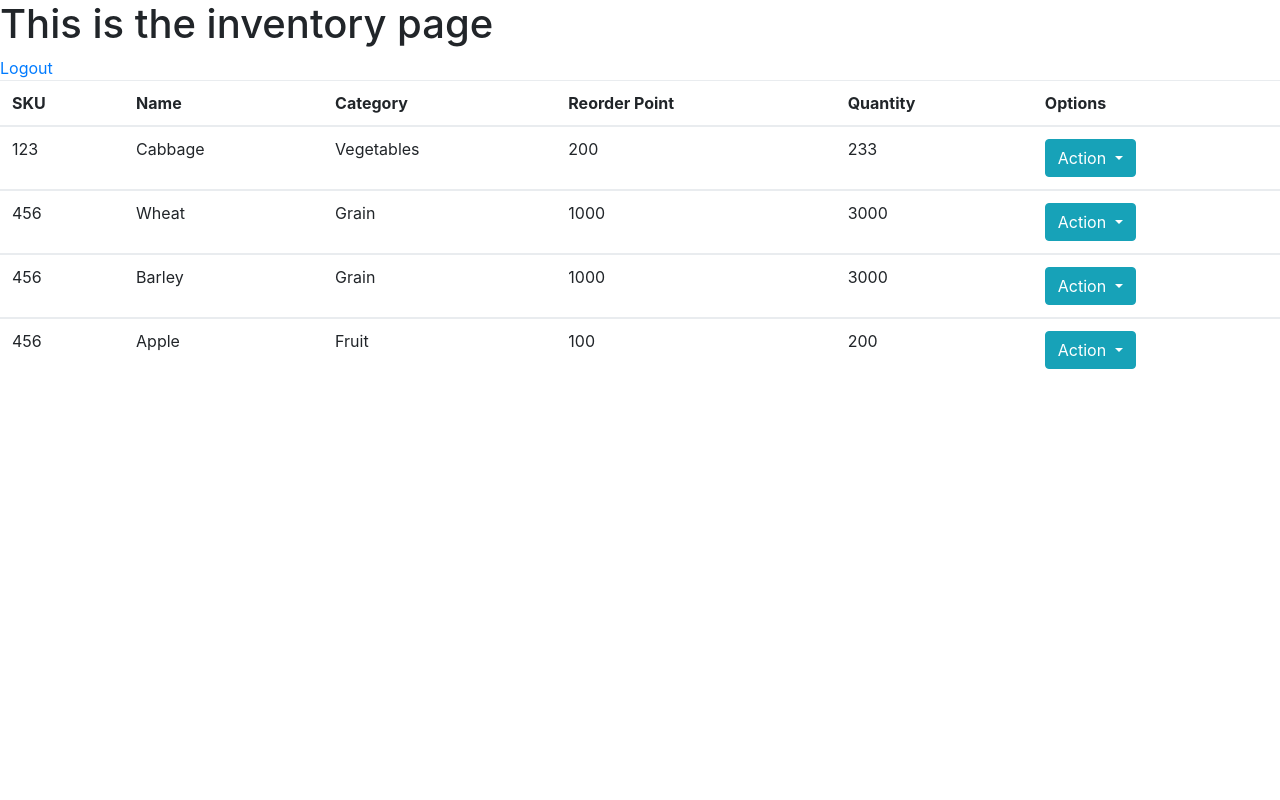
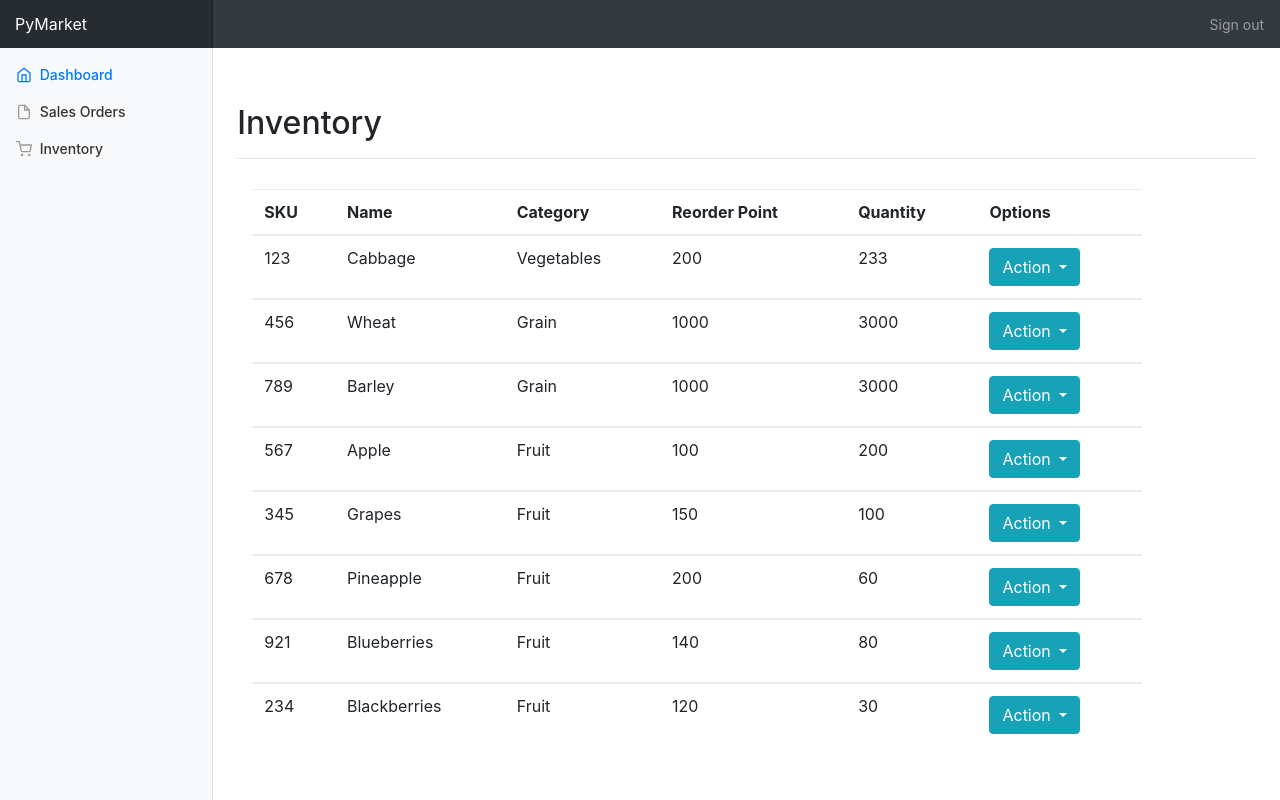
Before and after one commit to soethanv/PyMarket, a Flask app: page /inventory in a window 1280 px wide. Run offline with Flask 2, Linux system fonts and the light colour scheme; the visitor is signed in with stand-in values (Sample User, id 1); some libraries are stand-ins or nearby versions.

Commit message:
Working the dashboard frontend and on inventory. -JV

```diff
--- a/templates/base.html
+++ b/templates/base.html
@@ -11,7 +11,8 @@
       <!--END Bootstrap-->
 
       <!--PyMarket CSS-->
-
+      <!-- Custom styles for this template -->
+      <link href="dashboard.css" rel="stylesheet">
       <!--END PyMarket CSS-->
     </head>
     <body>
@@ -32,4 +33,9 @@
     <script src="https://code.jquery.com/jquery-3.2.1.slim.min.js" integrity="sha384-KJ3o2DKtIkvYIK3UENzmM7KCkRr/rE9/Qpg6aAZGJwFDMVNA/GpGFF93hXpG5KkN" crossorigin="anonymous"></script>
     <script src="https://cdnjs.cloudflare.com/ajax/libs/popper.js/1.12.3/umd/popper.min.js" integrity="sha384-vFJXuSJphROIrBnz7yo7oB41mKfc8JzQZiCq4NCceLEaO4IHwicKwpJf9c9IpFgh" crossorigin="anonymous"></script>
     <script src="https://maxcdn.bootstrapcdn.com/bootstrap/4.0.0-beta.2/js/bootstrap.min.js" integrity="sha384-alpBpkh1PFOepccYVYDB4do5UnbKysX5WZXm3XxPqe5iKTfUKjNkCk9SaVuEZflJ" crossorigin="anonymous"></script>
+    <!-- Icons -->
+    <script src="https://unpkg.com/feather-icons/dist/feather.min.js"></script>
+    <script>
+      feather.replace()
+    </script>
 </html>
--- /dev/null
+++ b/templates/dashboard.css
@@ -0,0 +1,107 @@
+body {
+  font-size: .875rem;
+}
+
+.feather {
+  width: 16px;
+  height: 16px;
+  vertical-align: text-bottom;
+}
+
+/*
+ * Sidebar
+ */
+
+.sidebar {
+  position: fixed;
+  top: 0;
+  bottom: 0;
+  left: 0;
+  z-index: 100; /* Behind the navbar */
+  padding: 48px 0 0; /* Height of navbar */
+  box-shadow: inset -1px 0 0 rgba(0, 0, 0, .1);
+}
+
+.sidebar-sticky {
+  position: relative;
+  top: 0;
+  height: calc(100vh - 48px);
+  padding-top: .5rem;
+  overflow-x: hidden;
+  overflow-y: auto; /* Scrollable contents if viewport is shorter than content. */
+}
+
+@supports ((position: -webkit-sticky) or (position: sticky)) {
+  .sidebar-sticky {
+    position: -webkit-sticky;
+    position: sticky;
+  }
+}
+
+.sidebar .nav-link {
+  font-weight: 500;
+  color: #333;
+}
+
+.sidebar .nav-link .feather {
+  margin-right: 4px;
+  color: #999;
+}
+
+.sidebar .nav-link.active {
+  color: #007bff;
+}
+
+.sidebar .nav-link:hover .feather,
+.sidebar .nav-link.active .feather {
+  color: inherit;
+}
+
+.sidebar-heading {
+  font-size: .75rem;
+  text-transform: uppercase;
+}
+
+/*
+ * Content
+ */
+
+[role="main"] {
+  padding-top: 48px; /* Space for fixed navbar */
+}
+
+/*
+ * Navbar
+ */
+
+.navbar-brand {
+  padding-top: .75rem;
+  padding-bottom: .75rem;
+  font-size: 1rem;
+  background-color: rgba(0, 0, 0, .25);
+  box-shadow: inset -1px 0 0 rgba(0, 0, 0, .25);
+}
+
+.navbar .form-control {
+  padding: .75rem 1rem;
+  border-width: 0;
+  border-radius: 0;
+}
+
+.form-control-dark {
+  color: #fff;
+  background-color: rgba(255, 255, 255, .1);
+  border-color: rgba(255, 255, 255, .1);
+}
+
+.form-control-dark:focus {
+  border-color: transparent;
+  box-shadow: 0 0 0 3px rgba(255, 255, 255, .25);
+}
+
+/*
+ * Utilities
+ */
+
+.border-top { border-top: 1px solid #e5e5e5; }
+.border-bottom { border-bottom: 1px solid #e5e5e5; }
--- a/templates/inventory.html
+++ b/templates/inventory.html
@@ -1,14 +1,52 @@
 {% extends "base.html" %}
 
 {% block content %}
-<style>
 
-</style>
-    <h1>This is the inventory page</h1>
-    <a href="{{ url_for('user_auth.logout') }}">Logout</a>
-     <table style="width:100%" class="table">
+<nav class="navbar navbar-dark fixed-top bg-dark flex-md-nowrap p-0 shadow">
+  <a class="navbar-brand col-sm-3 col-md-2 mr-0" href="#">PyMarket</a>
+
+  <ul class="navbar-nav px-3">
+    <li class="nav-item text-nowrap">
+      <a class="nav-link" href="{{ url_for('user_auth.logout') }}">Sign out</a>
+    </li>
+  </ul>
+</nav>
+
+<div class="container-fluid" style="margin-top:40px">
+  <div class="row">
+    <nav class="col-md-2 d-none d-md-block bg-light sidebar">
+      <div class="sidebar-sticky">
+        <ul class="nav flex-column">
+          <li class="nav-item">
+            <a class="nav-link active" href="{{ url_for('dashboard.dashboard') }}">
+              <span data-feather="home"></span>
+              Dashboard <span class="sr-only">(current)</span>
+            </a>
+          </li>
+          <li class="nav-item">
+            <a class="nav-link" href="{{ url_for('sales.sales') }}">
+              <span data-feather="file"></span>
+              Sales Orders
+            </a>
+          </li>
+          <li class="nav-item">
+            <a class="nav-link" href="#">
+              <span data-feather="shopping-cart"></span>
+              Inventory
+            </a>
+          </li>
+        </ul>
+        </ul>
+      </div>
+    </nav>
+    <main role="main" class="col-md-9 ml-sm-auto col-lg-10 px-4">
+              <div class="d-flex justify-content-between flex-wrap flex-md-nowrap align-items-center pt-3 pb-2 mb-3 border-bottom">
+                <h1 class="h2">Inventory</h1>
+              </div>
+    <div class="container" style="margin-top:30px">
+       <table style="width:90%" class="table">
            <thead>
-            <tr>
+              <tr style="text-align:left">
                   <th scope="col">SKU</th>
                   <th scope="col">Name</th>
                   <th scope="col">Category</th>
@@ -47,5 +85,7 @@
               </tbody>
          {% endfor %}
        </table>
+    </div>
+
 
 {% endblock %}
--- a/views/inventory.py
+++ b/views/inventory.py
@@ -15,6 +15,10 @@ def get_inventory():
     inventory = []
     inventory.append((123, 'Cabbage', 'Vegetables', 200, 233))
     inventory.append((456, 'Wheat', 'Grain', 1000, 3000))
-    inventory.append((456, 'Barley', 'Grain', 1000, 3000))
-    inventory.append((456, 'Apple', 'Fruit', 100, 200))
+    inventory.append((789, 'Barley', 'Grain', 1000, 3000))
+    inventory.append((567, 'Apple', 'Fruit', 100, 200))
+    inventory.append((345, 'Grapes', 'Fruit', 150, 100))
+    inventory.append((678, 'Pineapple', 'Fruit', 200, 60))
+    inventory.append((921, 'Blueberries', 'Fruit', 140, 80))
+    inventory.append((234, 'Blackberries', 'Fruit', 120, 30))
     return inventory
```
Also changed, not shown: templates/dashboard.html (+40 -1 lines). Lines whose indentation alone changed are shown as unchanged.
